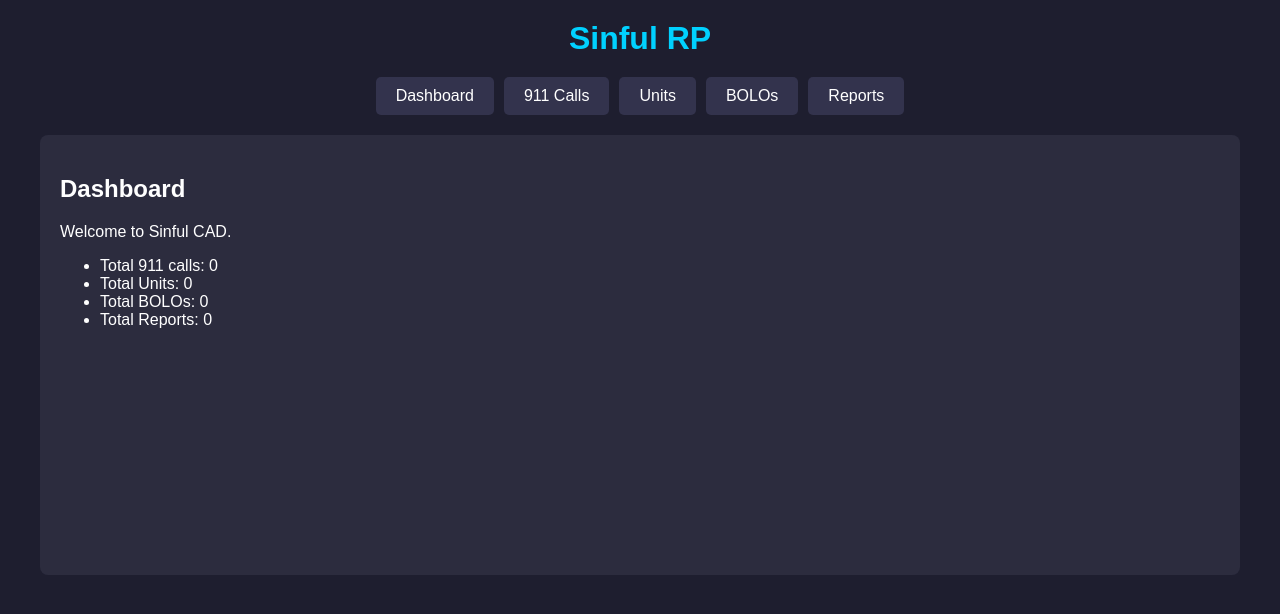
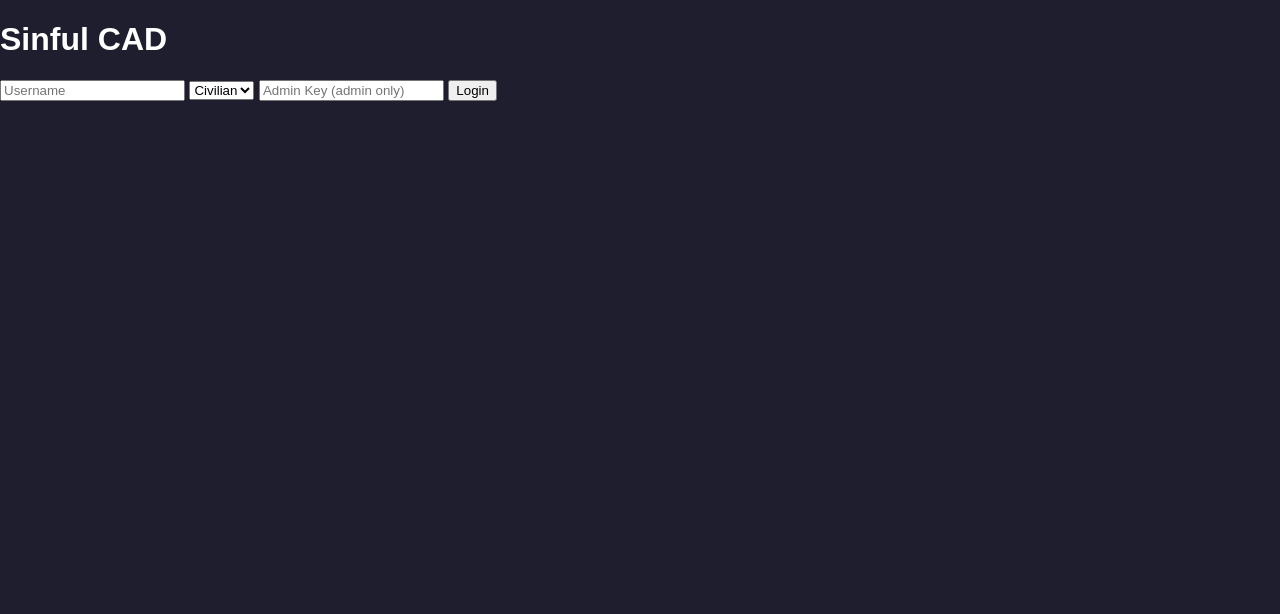
Before and after one commit to elihouchins5227-crypto/Sinful-cad, a website: page public/index.html in a window 1280 px wide. Drawn offline with Linux system fonts and the light colour scheme.

Commit message:
Implement login page with user roles
Added login functionality and role selection.

```diff
--- a/public/index.html
+++ b/public/index.html
@@ -8,22 +8,39 @@
 </head>
 <body>
 
-  <div id="cad">
-    <header>Sinful RP </header>
+<!-- LOGIN PAGE -->
+<div id="login">
+  <h1>Sinful CAD</h1>
 
-    <nav>
-      <button onclick="showTab('dashboard')">Dashboard</button>
-      <button onclick="showTab('calls')">911 Calls</button>
-      <button onclick="showTab('units')">Units</button>
-      <button onclick="showTab('bolos')">BOLOs</button>
-      <button onclick="showTab('reports')">Reports</button>
-    </nav>
+  <input id="username" placeholder="Username" />
+  <select id="role">
+    <option value="civ">Civilian</option>
+    <option value="leo">LEO</option>
+    <option value="doj">DOJ</option>
+    <option value="admin">Admin</option>
+  </select>
+  <input id="adminkey" placeholder="Admin Key (admin only)" type="password" />
 
-    <main id="content">
-      <!-- Content loads here -->
-    </main>
-  </div>
+  <button onclick="login()">Login</button>
+</div>
 
-  <script src="app.js"></script>
+<!-- MAIN CAD -->
+<div id="cad" style="display:none;">
+  <header>🚓 Sinful CAD</header>
+
+  <nav>
+    <button onclick="showTab('dashboard')">Dashboard</button>
+    <button onclick="showTab('calls')">911</button>
+    <button onclick="showTab('civilian')">Civilian</button>
+    <button onclick="showTab('economy')">Economy</button>
+    <button onclick="showTab('businesses')">Businesses</button>
+    <button onclick="showTab('doj')">DOJ</button>
+    <button onclick="logout()">Logout</button>
+  </nav>
+
+  <main id="content"></main>
+</div>
+
+<script src="app.js"></script>
 </body>
 </html>
```
